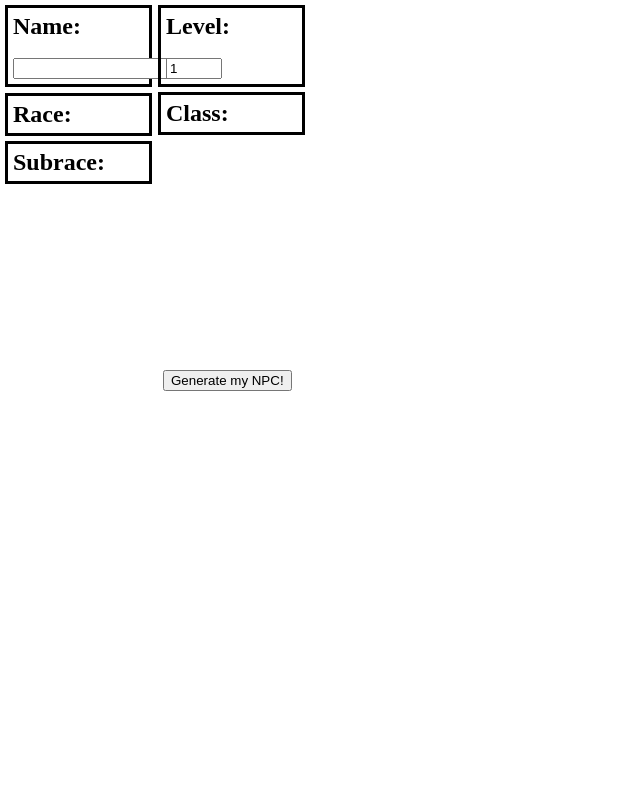
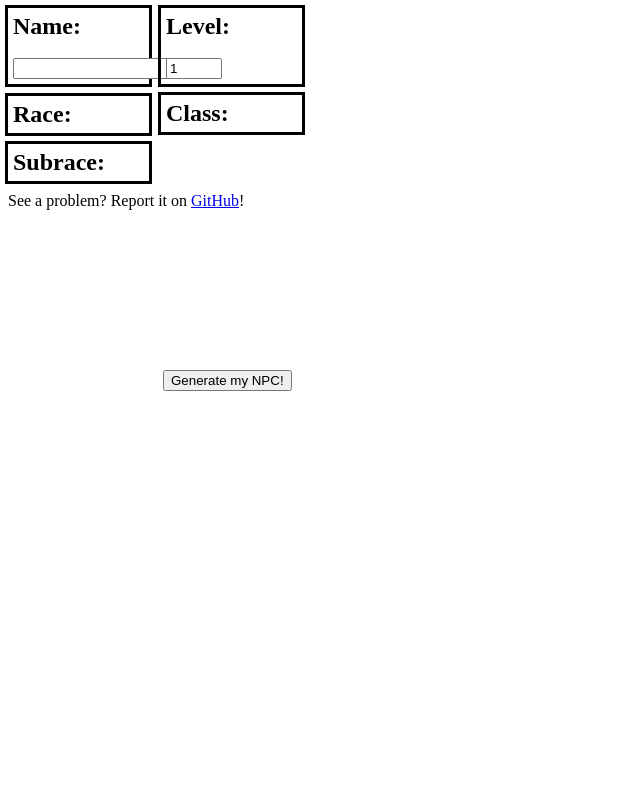
Before and after one commit to makrohn/rapidNPCgen, a Django app: template templates/index.html in a window 1280 px wide. Shown: the whole page, without its empty margins (0-640 px from the left). Run offline with Django 3.2, Linux system fonts and the light colour scheme; the template is opened without the code that fills it, so the values that code supplies are empty.

Commit message:
Add GitHub link

```diff
--- a/templates/create_npc.html
+++ b/templates/create_npc.html
@@ -70,4 +70,7 @@
     <p><strong>Spellcasting</strong><br />{% for spell in Spells %}{{ spell }}, {% endfor %}</p>
     <p><strong>Spell Slots</strong><br />{% for level, slots in Spell_Slots.items %}Level {{ level }} Spell Slots: {{ slots }} <br />{% endfor %}</p>
 {% endif %}</div>
+
+
+See a problem? Report it on <a href="https://github.com/makrohn/rapidNPCgen/issues"> GitHub</a>!
 </body>
--- a/templates/index.html
+++ b/templates/index.html
@@ -57,4 +57,6 @@ function {{ race }}subraceCheck() {
             <input type="submit" value="Generate my NPC!">
         </div>
     </form>
+
+See a problem? Report it on <a href="https://github.com/makrohn/rapidNPCgen/issues"> GitHub</a>!
 </body>
```
